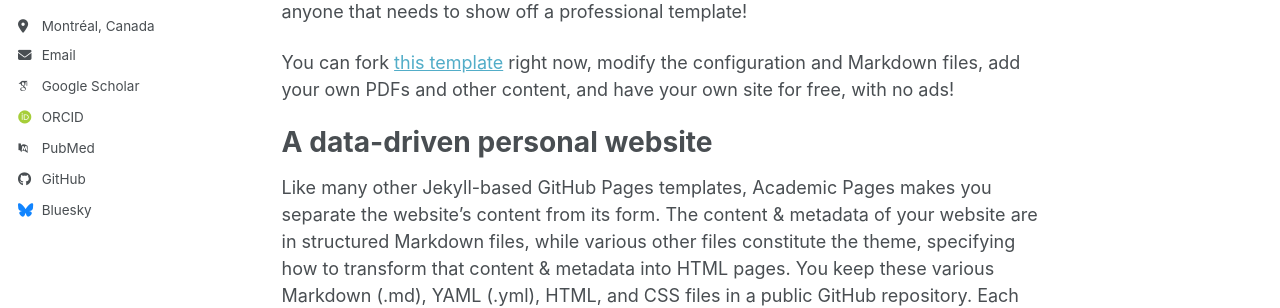
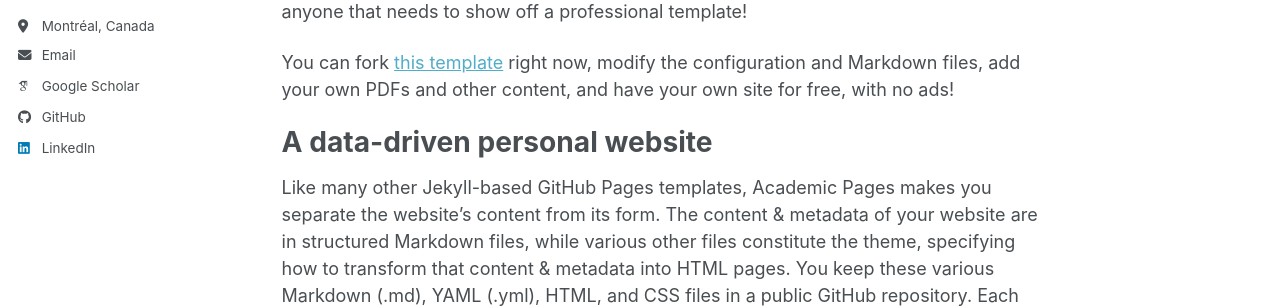
Before and after one commit to Max9294D/Max9294D.github.io, a Jekyll site: the page built from _pages/about.md, in a window 1280 px wide. Shown: the part 360-668 px from the top of the page. Built offline with Jekyll 4.4.1, drawn with Linux system fonts in a browser that asks for light colours; some web fonts are replaced; a script bundle is joined from its source files by our own code; library files that are not in the unit come from our copies; some of the changed lines change nothing that is shown.

Commit message:
Update academic and social media links in config

```diff
--- a/_config.yml
+++ b/_config.yml
@@ -35,13 +35,13 @@ author:
   # Academic websites
   academia         : # URL
   arxiv            : # URL - Update with the correct link to your profile
-  googlescholar    : "https://scholar.google.com/citations?user=PS_CX0AAAAAJ"
+  googlescholar    : "https://scholar.google.fr/citations?user=5nqcWnsAAAAJ&hl"
   inspire-hep      : # URL
   impactstory      : # URL
-  orcid            : "https://orcid.org/yourorcidurl"
+  orcid            : # "https://orcid.org/yourorcidurl"
   semantic         : # URL
   ssrn             : # URL
-  pubmed           : "https://www.ncbi.nlm.nih.gov/pubmed/?term=john+snow"
+  pubmed           : # "https://www.ncbi.nlm.nih.gov/pubmed/?term=john+snow"
   researchgate     : # URL
   scopus           : # URL
   zotero           : # URL
@@ -51,13 +51,13 @@ author:
   bitbucket        : # Username - Update with your username on the site
   codepen          : # Username
   dribbble         : # Username
-  github           : "academicpages"
+  github           : "Max9294D"
   kaggle           : # Username
   stackoverflow    : # User number or user number and name (i.e., use "1" or "1/jeff-atwood")
 
   # Social media
   artstation       : # Username
-  bluesky          : "bsky.app" # Replace this with you Bluesky username
+  bluesky          : # "bsky.app" # Replace this with you Bluesky username
   facebook         : # Username
   flickr           : # Username
   foursquare       : # Username
@@ -66,7 +66,7 @@ author:
   keybase          : # Username
   instagram        : # Username
   lastfm           : # Username
-  linkedin         : # Username
+  linkedin         : "https://www.linkedin.com/in/max-bourgeat-7108b91b7/"
   mastodon         : # URL
   medium           : # URL
   pinterest        : # Username
```
